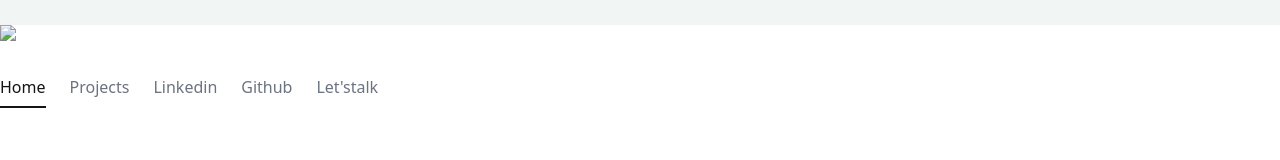
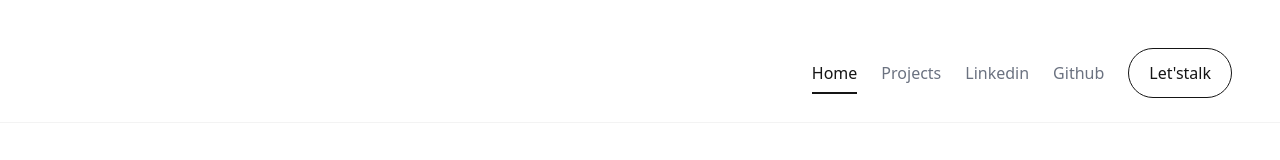
Before and after one commit to chibuikedaniel/porfolio, a plain HTML site: page dracuzi.html in a window 1280 px wide. Drawn offline with nearby package versions, Linux system fonts and the light colour scheme.

Commit message:
refactor navigation layout and improve styling

```diff
--- a/dracuzi.html
+++ b/dracuzi.html
@@ -9,24 +9,17 @@
 </head>
 
 <body>
-    <div class="h-auto">
-        <div class=" bg-[#F1F6F5] w-full flex justify-between border-b border-[#F3F3F3] items-center py-3 undefined">
-        </div><a class="text-[#351e29] font-bold text-2xl" href=""><img alt="logo" loading="lazy" width="1080"
-                height="1080" decoding="async" data-nimg="1" class="w-[50px] h-[50px] object-fit"
-                srcset="/_next/image?url=%2F_next%2Fstatic%2Fmedia%2Flogo.1a00c863.png&amp;w=1080&amp;q=75 1x, /_next/image?url=%2F_next%2Fstatic%2Fmedia%2Flogo.1a00c863.png&amp;w=3840&amp;q=75 2x"
-                src="" style="color: transparent;"></a><button type="button"
-            class="inline-flex items-center md:hidden"><svg xmlns="http://www.w3.org/2000/svg" width="40" height="40"
-                viewBox="0 0 24 24">
-                <path fill="#151515" d="M3 6h18v2H3V6m0 5h18v2H3v-2m0 5h18v2H3v-2Z"></path>
-            </svg></button>
-        <ul class="hidden md:flex items-center gap-x-6 text-gray-500">
-            <li><a class="text-base text-[#151515] font-medium border-b-2 pb-2 border-[#151515]" href="">Home</a></li>
-            <li><a href="">Projects</a></li>
-            <li><a target="_blank" href="">Linkedin</a>
+    <div class="h-auto ">
+        <div class=" w-full flex justify-between border-b border-[#F3F3F3] items-center py-6 mr-6 pr-6 mt-6">
+        <a href=""></a>
+        <ul class="hidden md:flex items-center gap-x-6 text-gray-500 pr-6" >
+            <li><a class="text-base text-[#151515] font-medium border-b-2 pb-2 border-[#151515]" href="#">Home</a></li>
+            <li><a class="text-base text-gray-500" href="#projects">Projects</a></li>
+            <li><a class="text-base text-gray-500" target="_blank" href="">Linkedin</a>
             </li>
-            <li><a target="_blank" href="">Github</a>
+            <li><a class="text-base text-gray-500" target="_blank" href="">Github</a>
             </li>
-            <li><a href=""><button>Let'stalk</button></a></li>
+            <li><a class="text-base text-gray-500" href="#contact"><button class="py-3 px-5 border border-[#151515] rounded-full text-[#151515]">Let'stalk</button></a></li>
         </ul>
     </div>
     </div>
```
